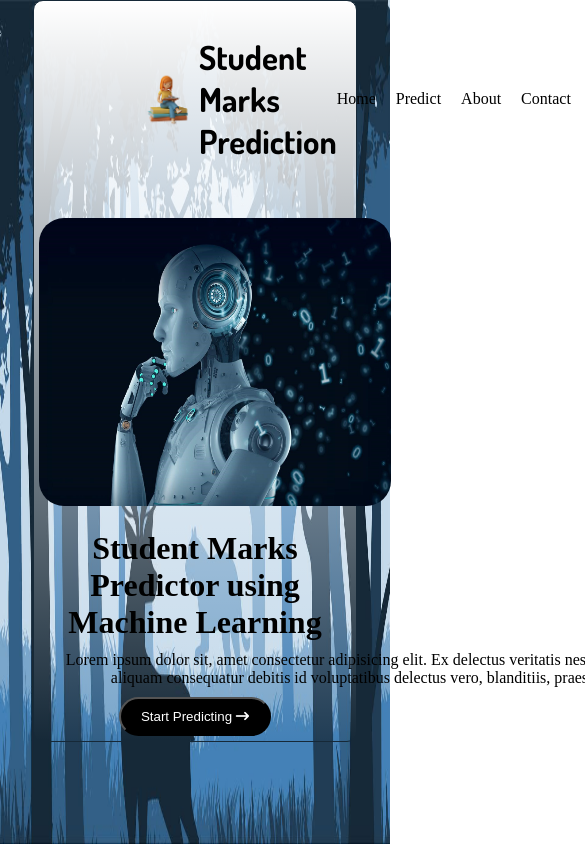
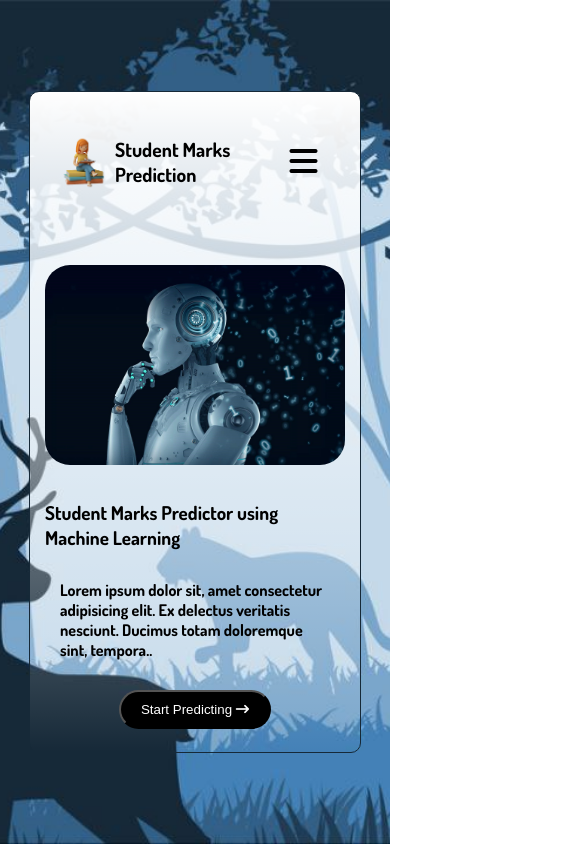
Before and after one commit to TanCie/colpro, a plain HTML site: page home.html in a window 390 px wide. Shown: the top 844 px of the page, 585 px wide, since content can reach past the window. Drawn offline with Linux system fonts and the light colour scheme.

Commit message:
responsive changes

```diff
--- a/home.css
+++ b/home.css
@@ -1,76 +1,147 @@
 @import url('https://fonts.googleapis.com/css2?family=Dosis:wght@700&display=swap');
-*{
+
+* {
     margin: 0;
     padding: 0;
 }
-body{
+
+body {
+    font-family: 'Dosis', sans-serif;
+}
+
+.flex {
+    display: flex;
+    justify-content: center;
+    align-items: center;
+}
+
+.main {
+    background: url('./images/bg.jpg') no-repeat center;
+    background-size: cover;
     height: 100vh;
 }
-.full{
+
+h1 {
+    font-size: clamp(19px, 4vw, 30px);
+}
+
+.full {
     padding: 5px;
-   margin: auto;
+    margin: 40px;
+    display: flex;
+    flex-direction: column;
     border: 1px solid #162938;
-    width: 80%;
+    min-height: 650px;
     background-image: linear-gradient(white,transparent);
     border-radius: 10px;
 }
-#bg-image{
-    position: absolute;
-    z-index: -1;
-    height: 100vh;
-    width: 100%;
-}
-.navbar{
+
+.navbar {
     display: flex;
     justify-content: space-between;
-    margin: 0 100px;
-    padding-top: 30px;
+    align-items: center;
+    margin: 30px 50px;
 }
-.top1{
+
+.top1 {
     display: flex;
     align-items: center;
-    font-size: 22px;
-   font-family: 'Dosis', sans-serif;
+    font-size: clamp(13px, 2vw, 22px);
 }
-#icon{
+
+#icon {
     width: 60px;
 }
-.top2{
+
+.toggle {
+    display: none;
+}
+
+ul {
+    list-style-type: none;
     display: flex;
 }
-.top2 ul{
-    display: flex;
-    list-style-type: none;
-    align-items: center;
 
+li {
+    margin-right: 20px;
+    font-size: 17px;
 }
-.top2 ul li{
-    margin-right: 20px;
+
+.toggle {
+    padding: 1.1em;
+    cursor: pointer;
+    justify-content: end;
 }
-.box{
-    margin-top: 56px;
-    text-align: center;
+
+.toggle i {
+    font-size: 2em;
 }
-.box img{
-    width: 22rem;
-    height: 18rem;
+
+.box {
+    margin-bottom: 25px;
+    flex-direction: column;
+    gap: 15px;
+    flex-grow: 1;
+}
+
+.box img {
+    width: 350px;
+    height: 250px;
     margin-bottom: 20px;
     border-radius: 25px;
 }
-.box p{
-    margin: 10px auto;
-    width: 55rem;
+
+.box p {
+    margin: 15px;
 }
-.btn{
+
+.btn {
     padding: 10px 20px;
     border-radius: 25px;
     background-color: black;
     color: white;
     align-items: center;
 }
-.btn:hover{
+
+.btn:hover {
     cursor: pointer;
     color: black;
     background-color: white;
     border: 1px solid #1d2c38;
 }
+
+@media only screen and (max-width: 650px) {
+    .navbar {
+        margin: 30px 20px 50px 20px;
+    }
+
+    .box {
+        margin: 10px;
+    }
+
+    .nav-menu {
+        display: none;
+    }
+
+    .toggle, .active {
+        display: flex;
+    }
+
+    .top2 {
+        height: 70px;
+        width: 70px;
+    }
+
+    .active {
+        position: relative;
+        top: 15px;
+        left: -200px;
+    }
+}
+
+@media only screen and (max-width: 400px) {
+    .box img {
+        width: 300px;
+        height: 200px;
+    }
+}
--- a/home.html
+++ b/home.html
@@ -10,8 +10,7 @@
 </head>
 
 <body>
-    <div>
-        <img id="bg-image" src="images/bg.jpg" alt="back">
+    <div class="main flex">
         <div class="full">
             <nav class="navbar">
                 <div class="top1">
@@ -19,7 +18,8 @@
                     <h2>Student Marks Prediction</h2>
                 </div>
                 <div class="top2">
-                    <ul>
+                    <div class="toggle"><i class="fas fa-bars"></i></div>
+                    <ul class="nav-menu">
                         <li>Home</li>
                         <li>Predict</li>
                         <li>About</li>
@@ -27,16 +27,18 @@
                     </ul>
                 </div>
             </nav>
-            <div class="box">
-                <img src="images/mlpic.jpg" alt="pic2">
+            <div class="box flex">
+                <img src="./images/mlpic.jpg" alt="pic2">
                 <h1>Student Marks Predictor using Machine Learning</h1>
                 <p>Lorem ipsum dolor sit, amet consectetur adipisicing elit. Ex delectus veritatis nesciunt. Ducimus totam
-                    doloremque sint, tempora aliquam consequatur debitis id voluptatibus delectus vero, blanditiis,
-                    praesentium pariatur animi repellendus nobis.</p>
-                <button onclick="index.html" class="btn">Start Predicting <i class="fa-solid fa-arrow-right-long"></i>  </button>
+                    doloremque sint, tempora..</p>
+                <a href="./index.html">
+                    <button class="btn">Start Predicting <i class="fa-solid fa-arrow-right-long"></i></button>
+                </a>
             </div>
         </div>
     </div>
+    <script src="main.js"></script>
     <script src="https://kit.fontawesome.com/04ce8c93ea.js" crossorigin="anonymous"></script>
 </body>
 
--- a/index.css
+++ b/index.css
@@ -1,63 +1,99 @@
-*{
+* {
     margin: 0;
     padding: 0;
 }
-body{
-    height: 100%;
+
+body {
+    font-family: 'Lucida Sans', 'Lucida Sans Regular', 'Lucida Grande', 'Lucida Sans Unicode', Geneva, Verdana, sans-serif;
+}
+
+.main {
+    background: url('./images/bg.jpg') no-repeat center;
+    background-size: cover;
+    height: 100vh;
     display: flex;
+    justify-content: center;
     align-items: center;
-    justify-content: center;
 }
-a{
+
+a {
     text-decoration: none;
     color: black;
     margin: 15px;
 }
-.bg-image {
-    height: 100vh;
-    width: 100%;
-    position: absolute;
-    top: 0;
-    z-index: -1;
-    left: 0;
-}
-.box{
+
+.box {
     background-image: linear-gradient(#ebf2f8, transparent);
-    margin: 60px;
-    width: 66%;
+    margin: 40px;
     display: flex;
+    max-width: 1050px;
     flex-direction: column;
     border: 3px solid rgb(33 61 85);
     border-radius: 25px;
 }
-.top{
+
+.top {
     display: flex;
     align-items: center;
+    text-align: center;
     margin: 30px;
 }
-.top img{
+
+.top img {
     width: 220px;
 }
-.bg{
+
+.result {
+    margin: 30px;
+}
+
+.bg {
     text-align: center;
-    padding: 20px;
+    padding: 15px;
 }
-.bg h2{
+
+.bg h2 {
     margin: 20px;
 }
-#fname{
+
+#fname {
     padding: 10px 25px;
     border: 2px solid #a7cae7;
     border-radius: 20px;
 }
-.btn{
+
+.btn {
+    cursor: pointer;
     padding: 12px 20px;
     background-color: rgb(24, 23, 23);
     color: white;
     border: 1px solid rgb(43, 42, 42);
     border-radius: 15px;
 }
-.btn:hover{
-    opacity: 0.7;
-    cursor: pointer;
+
+.btn:hover {
+    background-color: gray;
+    color: rgb(24, 23, 23);
 }
+
+@media only screen and (max-width: 800px) {
+    .top {
+        gap: 10px;
+        flex-direction: column;
+        margin: 15px;
+    }
+}
+
+@media only screen and (max-width: 550px) {
+    .box {
+        margin: 20px;
+    }
+
+    h1 {
+        font-size: 22px;
+    }
+
+    h2 {
+        font-size: 18px;
+    }
+}
--- /dev/null
+++ b/main.js
@@ -0,0 +1,16 @@
+// Hamburger icon thingy for mobile devices
+let toggle = document.querySelector('.toggle')
+let menu = document.querySelector('.nav-menu')
+
+toggle.addEventListener("click", () => {
+    if (menu.classList.contains("active")) {
+        menu.classList.remove("active")
+        // add hamburger icon
+        toggle.innerHTML = `<i class="fas fa-bars"></i>`
+    }
+    else {
+        menu.classList.add("active")
+        // add X icon
+        toggle.innerHTML = `<i class="fas fa-times"></i>`
+    }
+});
```
Also changed, not shown: index.html (+9 -1 lines).
